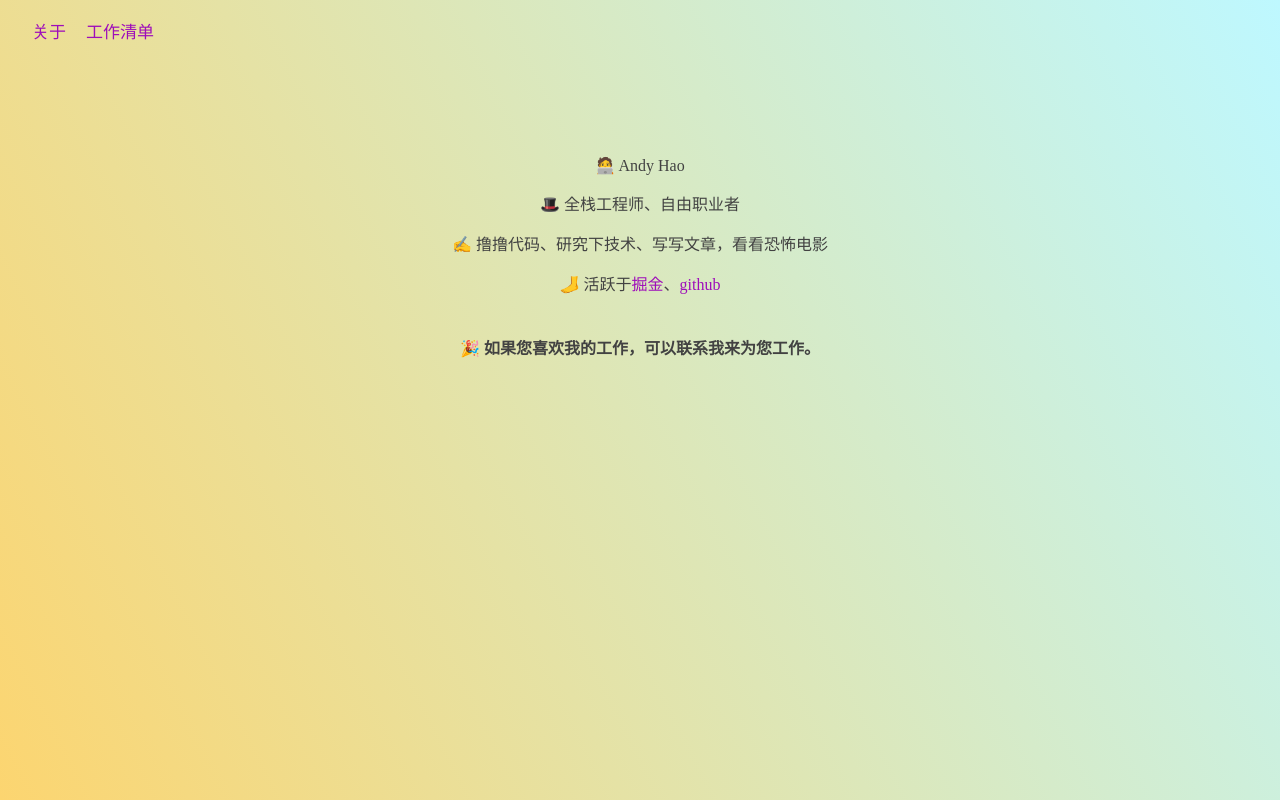
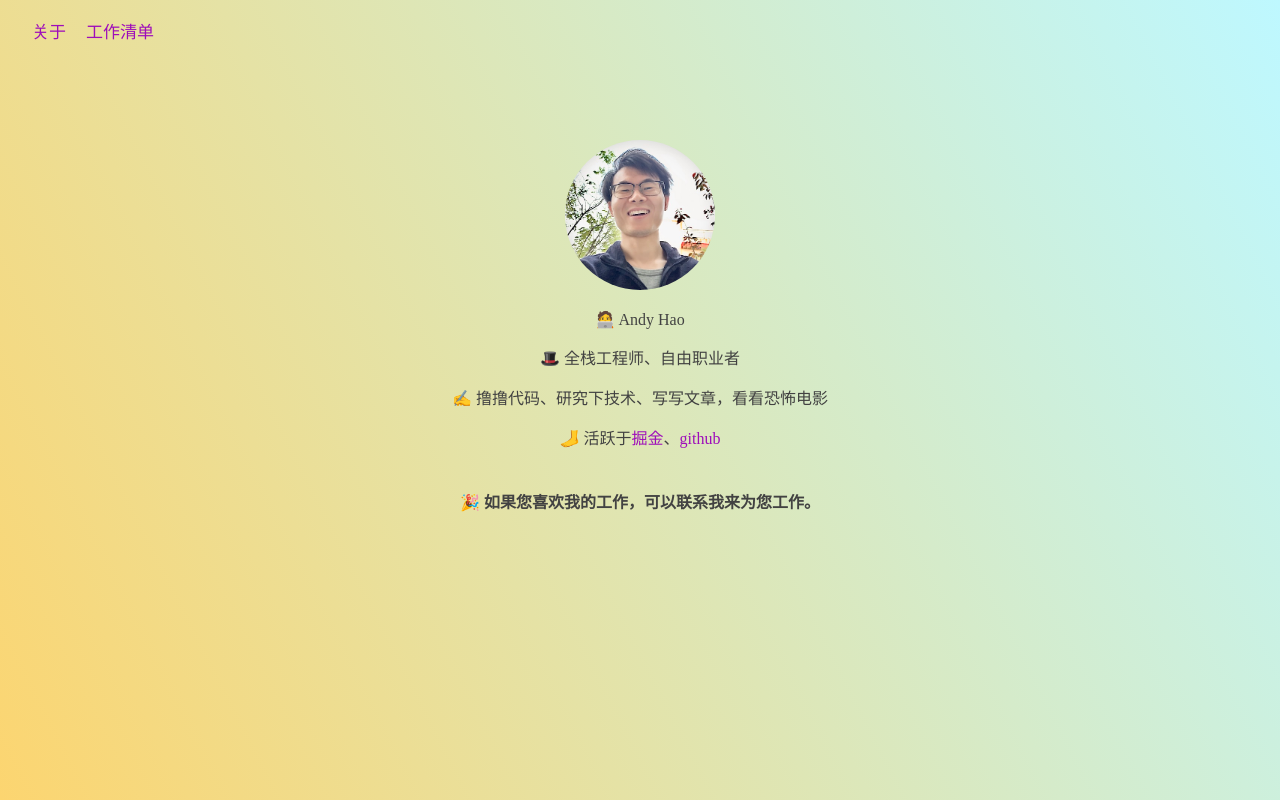
Before and after one commit to anderlaw/my-github-blog, a Next.js app: page / in a window 1280 px wide. Built offline with nearby package versions, Linux system fonts and the light colour scheme.

Commit message:
feat: avatar and others

```diff
--- /dev/null
+++ b/components/Avatar.tsx
@@ -0,0 +1,21 @@
+import {FC} from "react";
+
+interface IProps {
+    size?:number
+}
+
+const _Index:FC<IProps> = (props) => {
+    const size = props.size || 100
+    return <div style={{
+        height: size,
+        width: size,
+        borderRadius: size/2,
+        display: 'inline-flex',
+        alignItems: 'center',
+        justifyContent: 'space-around',
+        overflow:'hidden',
+    }}>
+        <img width={size} src="/avatar.jpeg" alt="avatar"/>
+    </div>
+}
+export default _Index
--- a/pages/index.tsx
+++ b/pages/index.tsx
@@ -4,19 +4,20 @@ import Image from 'next/image'
 import styles from '../styles/Home.module.css'
 import Navigation from "../components/Navigation";
 import Mainlayout from "../components/Mainlayout";
+import Avatar from "../components/Avatar";
 
 const Home: NextPage = () => {
     return (
         <div className={styles.container}>
             <Navigation/>
             <Mainlayout>
+                <Avatar size={150}/>
                 <p>🧑‍💻 Andy Hao</p>
                 <p>🎩 全栈工程师、自由职业者</p>
                 <p>✍️ 撸撸代码、研究下技术、写写文章，看看恐怖电影</p>
                 <p>🦶 活跃于<a href="https://juejin.cn/user/2576910984952679">掘金</a>、<a
                     href="https://github.com/anderlaw">github</a></p>
                 <p style={{marginTop: "40px"}}>🎉 <strong>如果您喜欢我的工作，可以联系我来为您工作。</strong></p>
-
             </Mainlayout>
         </div>
     )
```
Also changed, not shown: public/avatar.jpeg (added).
